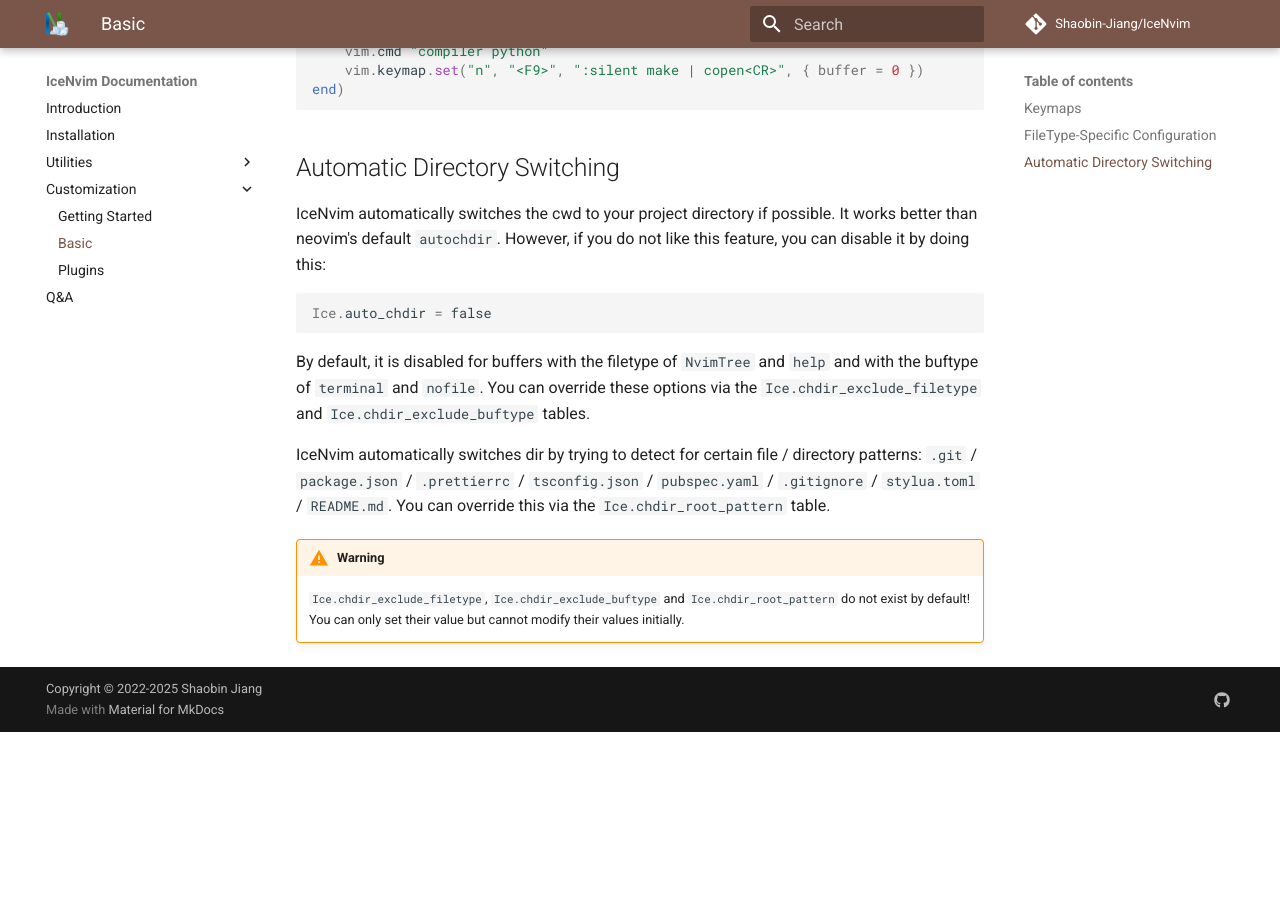
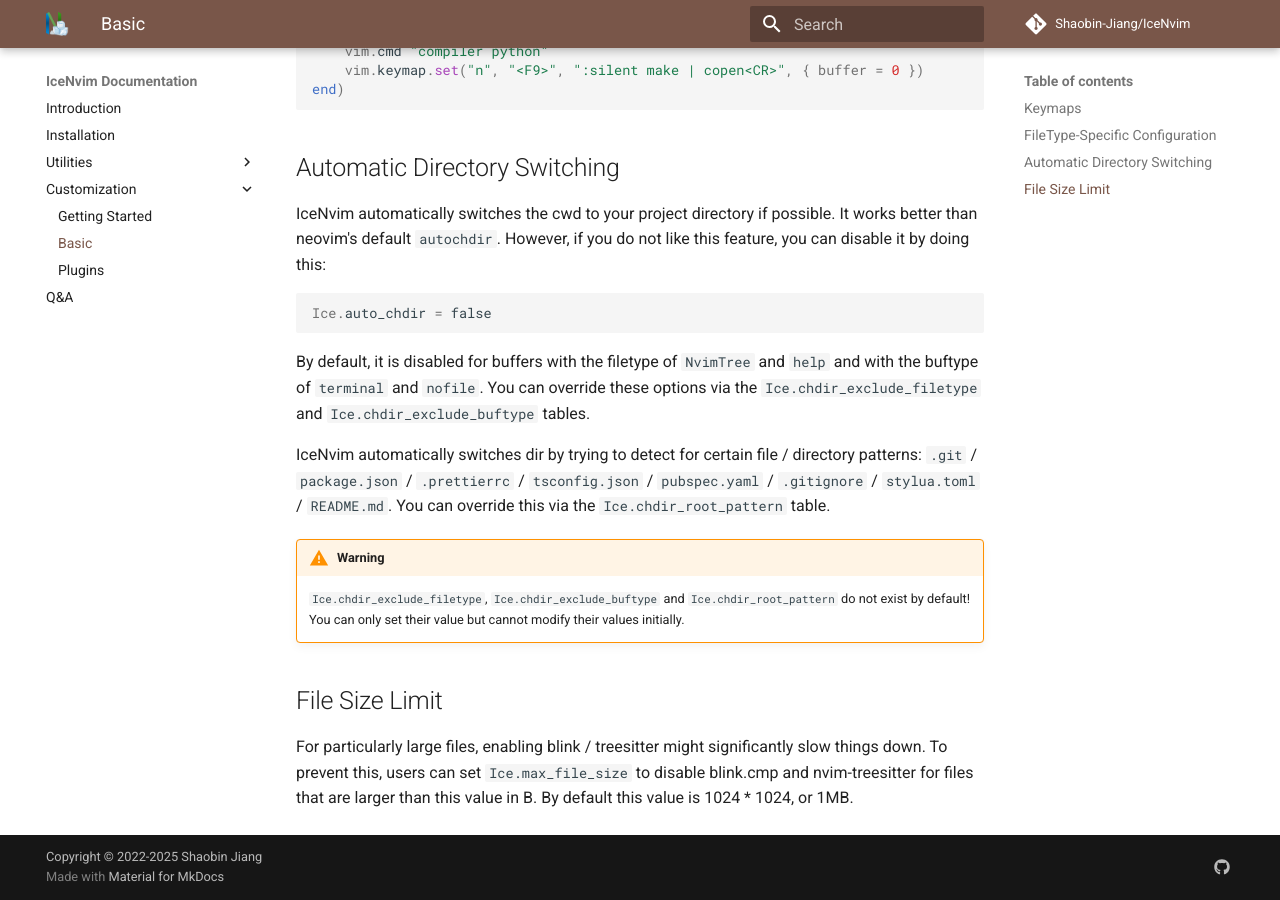
Before and after one commit to Shaobin-Jiang/ice-nvim-doc, an MkDocs documentation site: the page built from docs/customization/basic.md, in a window 1280 px wide and 900 px high, scrolled down 1439 px. Built offline with MkDocs 1.6.1 and Material for MkDocs 9.7.7, drawn with Linux system fonts in a browser that asks for light colours; comment, search, counter and statistics services are not loaded; before the commit the page ends 2171 px from its top, so only the background shows below that.

Commit message:
update doc on Ice.max_file_size

```diff
--- a/docs/customization/basic.md
+++ b/docs/customization/basic.md
@@ -73,3 +73,7 @@
 
 !!! warning
     `Ice.chdir_exclude_filetype`, `Ice.chdir_exclude_buftype` and `Ice.chdir_root_pattern` do not exist by default! You can only set their value but cannot modify their values initially.
+
+## File Size Limit
+
+For particularly large files, enabling blink / treesitter might significantly slow things down. To prevent this, users can set `Ice.max_file_size` to disable blink.cmp and nvim-treesitter for files that are larger than this value in B. By default this value is 1024 * 1024, or 1MB.
```
